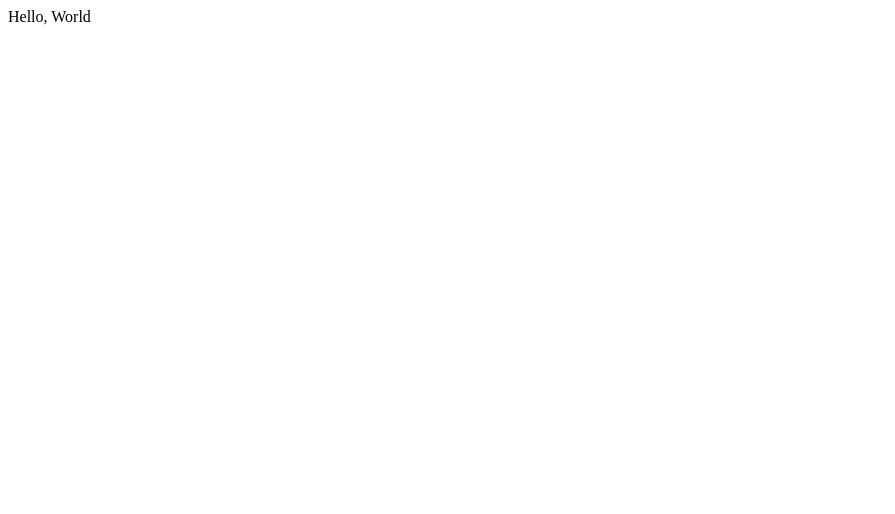
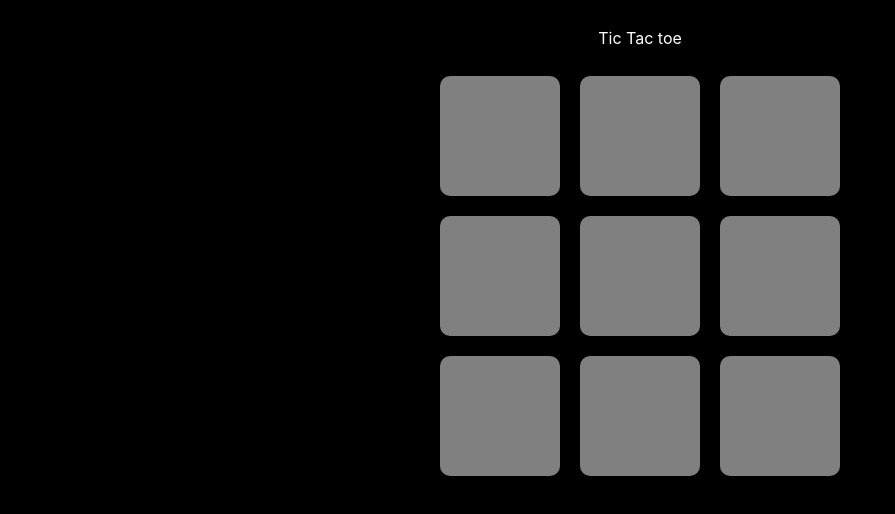
Before and after one commit to tmbruce/tic-tac-toe, a plain HTML site: page index.html in a window 1280 px wide. Shown: the whole page, without its empty margins (0-895 px from the left). Drawn offline with Linux system fonts and the light colour scheme.

Commit message:
Work on gameboard methods

```diff
--- /dev/null
+++ b/css/reset.css
@@ -0,0 +1,124 @@
+html,
+body,
+div,
+span,
+applet,
+object,
+iframe,
+h1,
+h2,
+h3,
+h4,
+h5,
+h6,
+p,
+blockquote,
+pre,
+a,
+abbr,
+acronym,
+address,
+big,
+cite,
+code,
+del,
+dfn,
+em,
+img,
+ins,
+kbd,
+q,
+s,
+samp,
+small,
+strike,
+strong,
+sub,
+sup,
+tt,
+var,
+b,
+u,
+i,
+center,
+dl,
+dt,
+dd,
+ol,
+ul,
+li,
+fieldset,
+form,
+label,
+legend,
+table,
+caption,
+tbody,
+tfoot,
+thead,
+tr,
+th,
+td,
+article,
+aside,
+canvas,
+details,
+embed,
+figure,
+figcaption,
+footer,
+header,
+hgroup,
+menu,
+nav,
+output,
+ruby,
+section,
+summary,
+time,
+mark,
+audio,
+video {
+  margin: 0;
+  padding: 0;
+  border: 0;
+  font-size: 100%;
+  font: inherit;
+  vertical-align: baseline;
+}
+/* HTML5 display-role reset for older browsers */
+article,
+aside,
+details,
+figcaption,
+figure,
+footer,
+header,
+hgroup,
+menu,
+nav,
+section {
+  display: block;
+}
+body {
+  line-height: 1;
+}
+ol,
+ul {
+  list-style: none;
+}
+blockquote,
+q {
+  quotes: none;
+}
+blockquote:before,
+blockquote:after,
+q:before,
+q:after {
+  content: "";
+  content: none;
+}
+table {
+  border-collapse: collapse;
+  border-spacing: 0;
+}
--- /dev/null
+++ b/css/styles.css
@@ -0,0 +1,35 @@
+body {
+  font-family: -apple-system, BlinkMacSystemFont, "Segoe UI", Roboto, Oxygen,
+    Ubuntu, Cantarell, "Open Sans", "Helvetica Neue", sans-serif;
+  background-color: black;
+}
+.container {
+  display: flex;
+  flex-direction: column;
+  justify-content: center;
+  align-items: center;
+}
+header {
+  margin-top: 30px;
+  display: flex;
+  justify-content: center;
+  color: white;
+}
+.game-container {
+  margin-top: 30px;
+  height: 400px;
+  width: 400px;
+  display: grid;
+  grid-template-columns: repeat(3, 1fr);
+  gap: 20px;
+}
+.cell {
+  background-color: gray;
+  border-radius: 10px;
+  cursor: pointer;
+}
+.cell:hover {
+  transform: scale(1.05) rotate(-2deg);
+  transition: 200ms;
+  background-color: rgb(171, 171, 171);
+}
--- a/index.html
+++ b/index.html
@@ -4,11 +4,25 @@
     <meta charset="UTF-8" />
     <meta http-equiv="X-UA-Compatible" content="IE=edge" />
     <meta name="viewport" content="width=device-width, initial-scale=1.0" />
-    <link rel="stylesheet" href="" />
+    <link rel="stylesheet" href="./css/reset.css" />
+    <link rel="stylesheet" href="./css/styles.css" />
     <title>Odin Project - Tic tac toe</title>
   </head>
   <body>
-    Hello, World
+    <div class="container">
+      <header>Tic Tac toe</header>
+      <div class="game-container">
+        <div class="cell" id="cell-1"></div>
+        <div class="cell" id="cell-2"></div>
+        <div class="cell" id="cell-3"></div>
+        <div class="cell" id="cell-4"></div>
+        <div class="cell" id="cell-5"></div>
+        <div class="cell" id="cell-6"></div>
+        <div class="cell" id="cell-7"></div>
+        <div class="cell" id="cell-8"></div>
+        <div class="cell" id="cell-9"></div>
+      </div>
+    </div>
     <script src="./script.js" type="module" defer></script>
   </body>
 </html>
--- a/script.js
+++ b/script.js
@@ -1 +1,11 @@
-import events from "./js/pubsub.js";
+import events from "./js/events.js";
+
+let gameContainer = Array.from(
+  document.querySelector(".game-container").children
+);
+
+gameContainer.forEach((cell) => {
+  cell.addEventListener("click", () => {
+    console.log(cell.id);
+  });
+});
```
Also changed, not shown: js/gameBoard.js (added, +25 -0 lines), js/events.js (renamed from js/pubsub.js), js/player.js (added).
